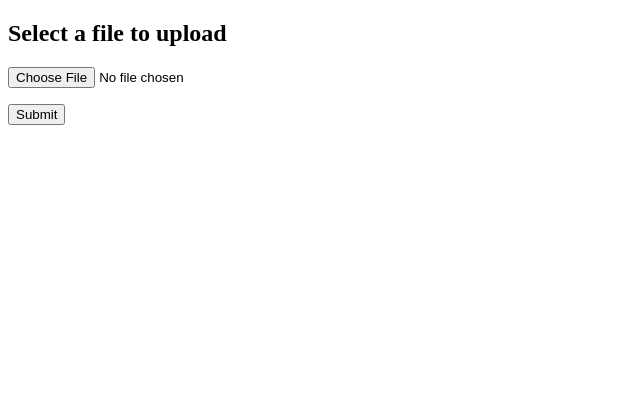
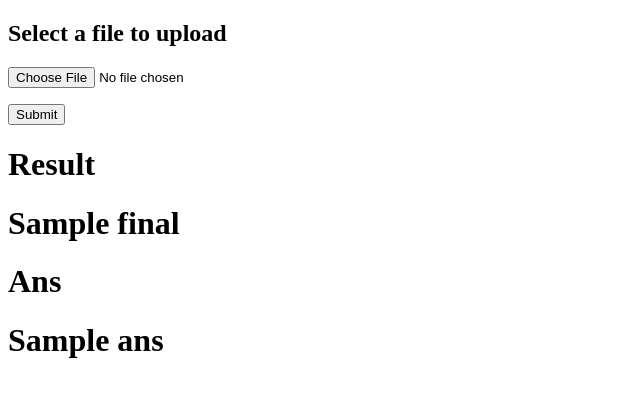
Before and after one commit to athlkrshna/miniproject, a Flask app: template templates/upload.html in a window 1280 px wide. Shown: the top 397 px of the page, without its empty margins (0-640 px from the left). Run offline with Flask 2, Linux system fonts and the light colour scheme; the template is opened without the code that fills it: most values are stand-ins (such as "Sample title", 1, 10 or a date in 2020).

Commit message:
upload and predict done

```diff
--- a/app.py
+++ b/app.py
@@ -6,6 +6,10 @@ import rgb2grey
 import calc
 import urllib.request
 import os
+
+path_img = './static/image.jpg'
+path_img = os.path.relpath(path_img)
+
 
 ALLOWED_EXTENSIONS = set(['png', 'jpg', 'jpeg',])
 UPLOAD_FOLDER = 'static/'
@@ -33,24 +37,55 @@ def index():
 def upload_form():
 	return render_template('upload.html')
 
-@app.route('/upload', methods=['POST'])
+
+@app.route('/upload' , methods=['POST'])
 def upload_image():
-	if 'file' not in request.files:
-		flash('No file part')
-		return redirect(request.url)
-	file = request.files['file']
-	if file.filename == '':
-		flash('No image selected for uploading')
-		return redirect(request.url)
-	if file and allowed_file(file.filename):
-		filename = "image.jpg"
-		file.save(os.path.join(app.config['UPLOAD_FOLDER'], filename))
-		#print('upload_image filename: ' + filename)
-		flash('Image successfully uploaded and displayed below')
-		return render_template('upload.html', filename=filename)
-	else:
-		flash('Allowed image types are -> png, jpg, jpeg, gif')
-		return redirect(request.url)
+    if 'file' not in request.files:
+        flash('No file part')
+        return redirect(request.url)
+    file = request.files['file']
+    if file.filename == '':
+        flash('No image selected for uploading')
+        return redirect(request.url)
+    if file and allowed_file(file.filename):
+        filename = "image.jpg"
+        file.save(os.path.join(app.config['UPLOAD_FOLDER'], filename))
+        flash('Image successfully uploaded and displayed below')
+        rgb2grey.imgTogrey()
+
+
+            # input to model
+        final=model.predict()
+        ans=calc.eval_expr(final)
+        print('string ',final)
+        print('ans ',ans)
+        return render_template('upload.html', filename=filename ,final=final,ans=ans)
+
+
+    else:
+        flash('Allowed image types are -> png, jpg, jpeg, gif')
+        return redirect(request.url)
+
+
+
+# @app.route('/upload', methods=['POST'])
+# def upload_image():
+# 	if 'file' not in request.files:
+# 		flash('No file part')
+# 		return redirect(request.url)
+# 	file = request.files['file']
+# 	if file.filename == '':
+# 		flash('No image selected for uploading')
+# 		return redirect(request.url)
+# 	if file and allowed_file(file.filename):
+# 		filename = "image.jpg"
+# 		file.save(os.path.join(app.config['UPLOAD_FOLDER'], filename))
+# 		#print('upload_image filename: ' + filename)
+# 		flash('Image successfully uploaded and displayed below')
+# 		return render_template('upload.html', filename=filename)
+# 	else:
+# 		flash('Allowed image types are -> png, jpg, jpeg, gif')
+# 		return redirect(request.url)
 
 @app.route('/display/<filename>')
 def display_image(filename):
@@ -86,8 +121,8 @@ def upload_base64_file():
 
 
             # input to model
-            final=0
-            ans=0
+            final=model.predict()
+            ans=calc.eval_expr(final)
             print('string ',final)
             print('ans ',ans)
             time.sleep(3)
@@ -98,11 +133,10 @@ def upload_base64_file():
 
 
 def convert_and_save(b64_string):
-    with open("imageToSave.jpg", "wb") as fh:
+    with open(path_img, "wb") as fh:
         fh.write(base64.decodebytes(b64_string.encode()))
 
 
 
-
 if __name__=='__main__':
-    app.run(debug=True)
+    app.run(debug=True , host="0.0.0.0")
--- a/model.py
+++ b/model.py
@@ -4,13 +4,13 @@ import numpy
 from keras.models import model_from_json
 import os
 
-path1 = './model/model_final_div.json'
-path2 = './model/model_final_div.h5'
-
+path1 = './model/model_final.json'
+path2 = './model/model_final.h5'
+path_img = './static/image.jpg'
 
 path1 = os.path.relpath(path1)
 path2 = os.path.relpath(path2)
-
+path_img = os.path.relpath(path_img)
 
 
 json_file = open(path1, 'r')
@@ -25,7 +25,8 @@ import cv2
 import numpy as np
 
 def predict():
-        img = cv2.imread('test.jpg',cv2.IMREAD_GRAYSCALE)
+        img = cv2.imread(path_img,cv2.IMREAD_GRAYSCALE)
+
         #kernel = np.ones((3,3),np.uint8)
 
         #erosion = cv2.erode(img,kernel,iterations = 3)
--- a/rgb2grey.py
+++ b/rgb2grey.py
@@ -2,14 +2,17 @@ import cv2
 import numpy as np
 frameWidth = 640
 frameHeight = 480
+import os
 
 
-
+path_img = './static/image.jpg'
+path_img = os.path.relpath(path_img)
 
 def imgTogrey():
 
-    image = cv2.imread('imageToSave.jpg',cv2.IMREAD_UNCHANGED)
+    image = cv2.imread(path_img,cv2.IMREAD_UNCHANGED)
     #make mask of where the transparent bits are
+    print(image.shape)
     trans_mask = image[:,:,3] == 0
 
     #replace areas of transparency with white and not transparent
@@ -18,4 +21,4 @@ def imgTogrey():
     #new image without alpha channel...
     new_img = cv2.cvtColor(image, cv2.COLOR_BGRA2BGR)
     gray = cv2.cvtColor(new_img, cv2.COLOR_BGR2GRAY)
-    cv2.imwrite("test.jpg", gray)
+    cv2.imwrite(path_img, gray)
--- a/templates/canvas.html
+++ b/templates/canvas.html
@@ -38,7 +38,7 @@
     <h1> {{ final}}</h1>
 
     {% endif %}
-    {% if ans %}
+    {% if ans!= None %}
     <h1>Ans</h1>
 
     <h1> {{ ans}}</h1>
--- a/templates/upload.html
+++ b/templates/upload.html
@@ -27,3 +27,21 @@
 		<input type="submit" value="Submit">
 	</p>
 </form>
+
+
+<div>
+    {% if final %}
+    <h1>Result</h1>
+
+    <h1> {{ final}}</h1>
+
+    {% endif %}
+    {% if ans!= None %}
+    <h1>Ans</h1>
+
+    <h1> {{ ans}}</h1>
+
+
+
+    {% endif %}
+    </div>
```
Also changed, not shown: gpu/gpucheck.py (renamed from gpucheck.py), imageToSave.jpg (deleted), static/image.jpg, test.jpg, 4 other files.
